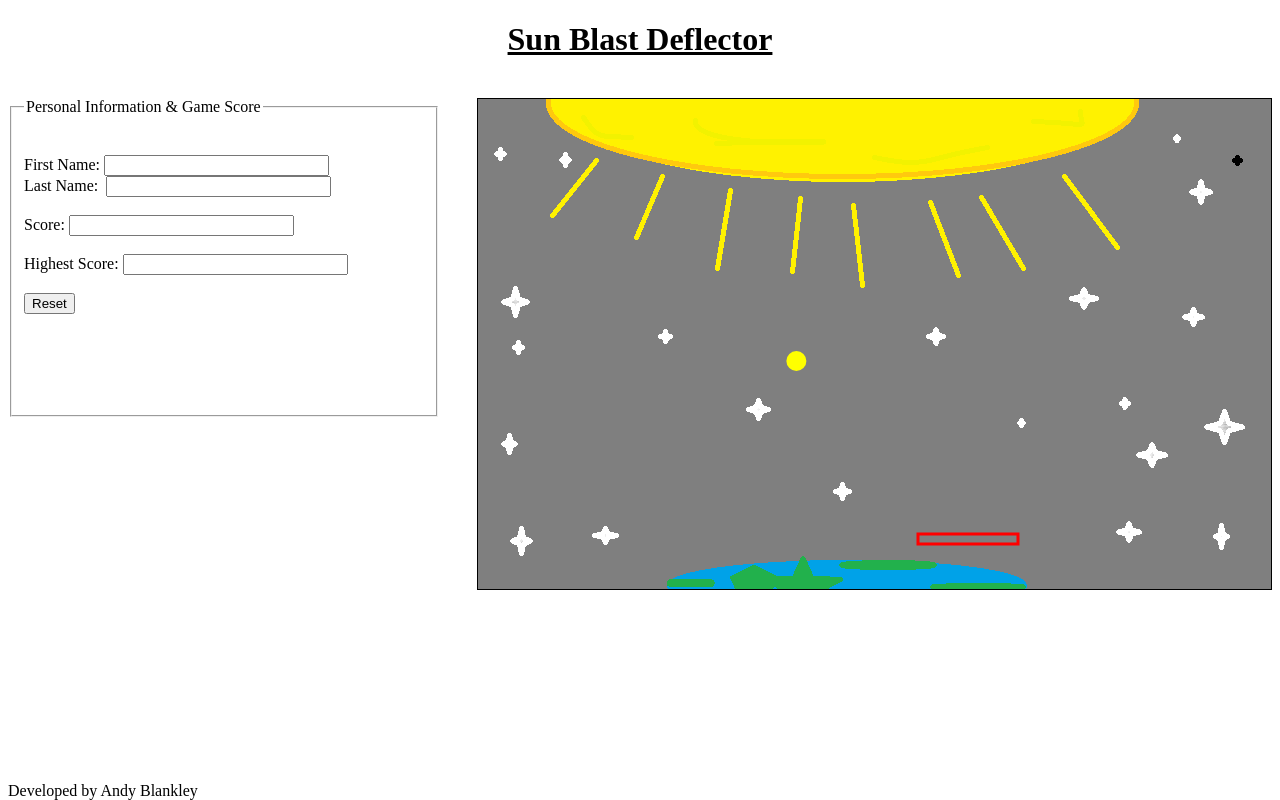
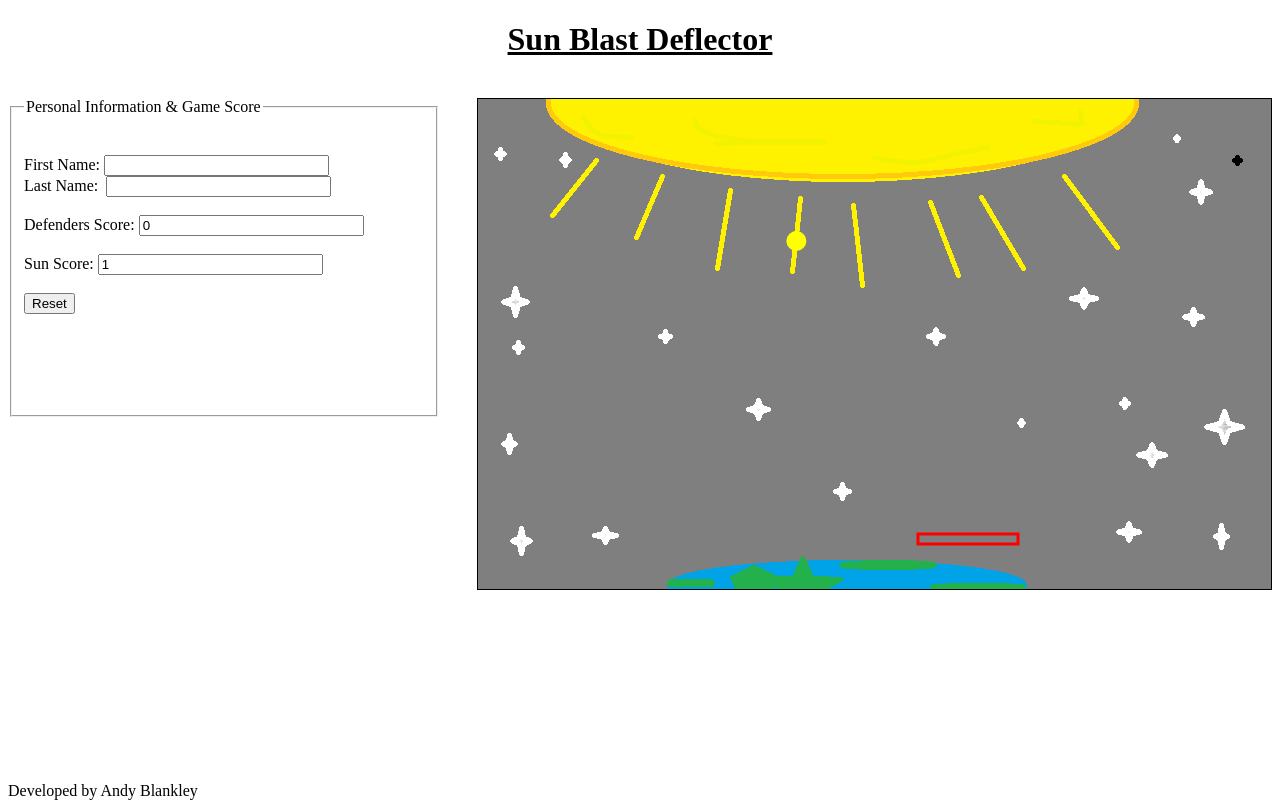
Before and after one commit to Blankz1035/SunBlastDeflection, a plain HTML site: page index.html in a window 1280 px wide. Drawn offline with Linux system fonts and the light colour scheme.

Commit message:
Scoring
Scoring being increment to show if player is winning or loosing game.

```diff
--- a/index.html
+++ b/index.html
@@ -18,10 +18,10 @@
           Last Name: &nbsp;<input id="lastName" name="lastname" type="text" size="25" /> &nbsp; &nbsp;
         <br/>
         <br/>
-        Score: <input id="score" name="email" type="text" size="25" /> &nbsp; &nbsp;
+        Defenders Score: <input id="playerScore1" name="playerScore1" type="text" size="25" readonly="true" value = 0 /> &nbsp; &nbsp;
           <br/>
           <br/>
-          Highest Score: <input id="highScore" name="email" type="text" size="25" /> &nbsp; &nbsp;
+          Sun Score: <input id="sunScore1" name="sunScore1" type="text" size="25" readonly ="true" value = 0 /> &nbsp; &nbsp;
           <br/>
           <br/>
           <input id="resetForm" type="button" onclick="resetInput()" value="Reset" />
@@ -37,12 +37,10 @@
       var canvas = document.getElementById("gamecanvas");
     // Get a 2D context for the canvas.
       var ctx = canvas.getContext("2d");
-
-    var playerScore=0;
-    var sunScore=0;
+      ctx.save();
 
     //how fast the blasts will spawn in MS
-    var spawnRate = 3000
+    var spawnRate = 4000;
 
     // when was the last blast spawned
     var lastSpawn = -1;
@@ -82,7 +80,7 @@
 
       }
         objects.push(blast);
-    }
+    } // end function
 
     function init(){
       drawPlayer();
@@ -94,6 +92,10 @@
     } // end function
 
     function drawBlasts() {
+      //score variables
+      var playerScore=0;
+      var sunScore=0;
+
       // get the elapsed time
   var time = Date.now();
       var rate = 100;
@@ -131,12 +133,19 @@
         }
 
         //score incrementing
-        if ( objects[i].y <=0)
+        if ( objects[i].y <=1  )
         {
-          this.playerScore++;
+          playerScore ++;
+          document.getElementById("playerScore1").value = playerScore;
+        }
+
+        if (objects[i].y >= 490)
+        {
+         sunScore ++; document.getElementById("sunScore1").value = sunScore;
         }
 
       }// end for loop
+
 
 
     } // end function
@@ -184,6 +193,9 @@ switch (evt.keyCode) {
 
     function resetInput() {
  document.getElementById("myForm").reset();
+    drawBlasts.playerScore = 0;
+      document.getElementById("playerScore1").value = playerScore;
+
 }// end function
 
     init();
```
